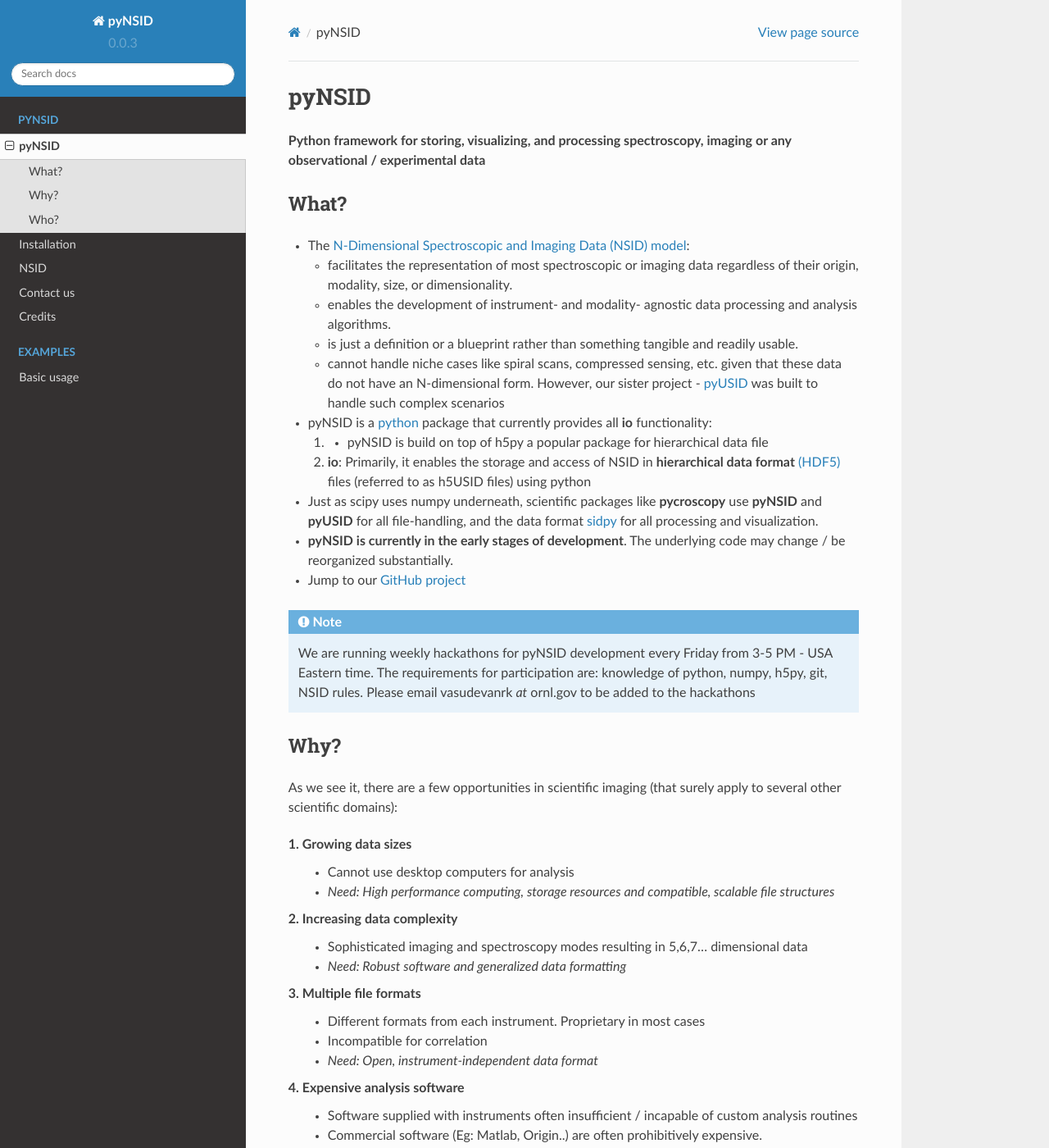
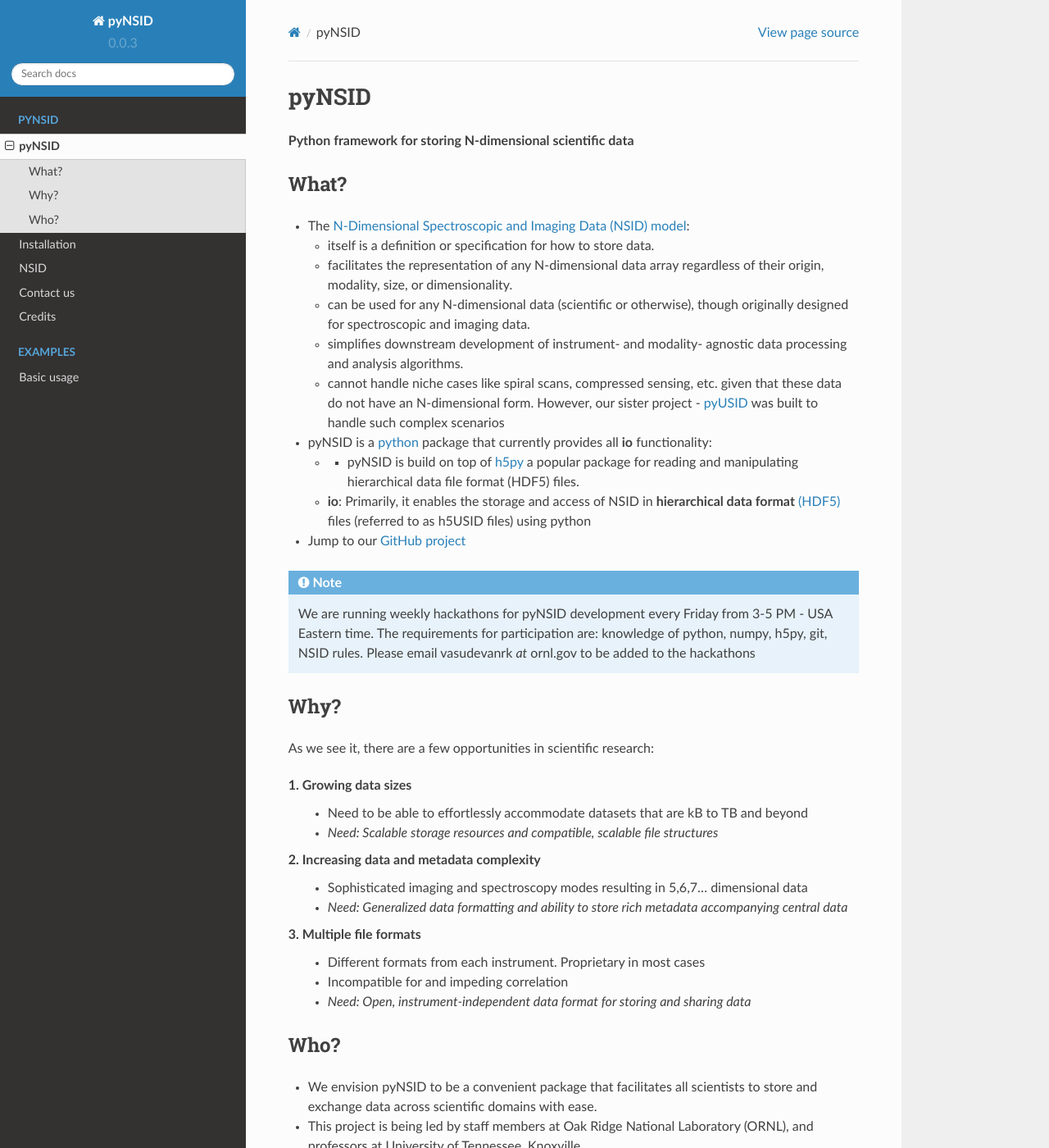
Before and after one commit to pycroscopy/pyNSID, a Sphinx documentation site: the page built from docs/source/about.rst, in a window 1280 px wide and 1400 px high. Shown: the whole window at 82% size. Built offline with Sphinx 7.4.7 and the Read the Docs theme 2.0.0, drawn with Linux system fonts in a browser that asks for light colours; pages that are not in the unit, such as notebooks, are missing from menus; some of the changed text lies outside the part shown.

Commit message:
Simplified and corrected statements

```diff
--- a/docs/source/about.rst
+++ b/docs/source/about.rst
@@ -2,24 +2,23 @@
 pyNSID
 ======
 
-**Python framework for storing, visualizing, and processing spectroscopy, imaging or any observational / experimental data**
+**Python framework for storing N-dimensional scientific data**
 
 What?
 ------
 * The `N-Dimensional Spectroscopic and Imaging Data (NSID) model <../nsid.html>`_:
 
-  * facilitates the representation of most spectroscopic or imaging data regardless of their origin, modality, size, or dimensionality.
-  * enables the development of instrument- and modality- agnostic data processing and analysis algorithms.
-  * is just a definition or a blueprint rather than something tangible and readily usable.
+  * itself is a definition or specification for how to store data.
+  * facilitates the representation of any N-dimensional data array regardless of their origin, modality, size, or dimensionality.
+  * can be used for any N-dimensional data (scientific or otherwise), though originally designed for spectroscopic and imaging data.
+  * simplifies downstream development of instrument- and modality- agnostic data processing and analysis algorithms.
   * cannot handle niche cases like spiral scans, compressed sensing, etc. given that these data do not have an N-dimensional form.
     However, our sister project - `pyUSID <../pyUSID/about.html>`_ was built to handle such complex scenarios
 * pyNSID is a `python <http://www.python.org/>`_ package that currently provides all  **io** functionality:
 
-  #. * pyNSID is build on top of h5py a popular package for hierarchical data file
-  #. **io**: Primarily, it enables the storage and access of NSID in **hierarchical data format** `(HDF5) <http://extremecomputingtraining.anl.gov/files/2015/03/HDF5-Intro-aug7-130.pdf>`_ files (referred to as h5USID files) using python
+  * * pyNSID is build on top of `h5py <https://docs.h5py.org/en/stable/>`_ a popular package for reading and manipulating hierarchical data file format (HDF5) files.
+  * **io**: Primarily, it enables the storage and access of NSID in **hierarchical data format** `(HDF5) <http://extremecomputingtraining.anl.gov/files/2015/03/HDF5-Intro-aug7-130.pdf>`_ files (referred to as h5USID files) using python
 
-* Just as scipy uses numpy underneath, scientific packages like **pycroscopy** use **pyNSID** and **pyUSID** for all file-handling, and the data format `sidpy <https://github.com/pycroscopy/sidpy>`_  for all processing and visualization.
-* **pyNSID is currently in the early stages of development**. The underlying code may change / be reorganized substantially.
 * Jump to our `GitHub project <https://github.com/pycroscopy/pyNSID>`_
 
 .. note::
@@ -29,35 +28,25 @@
 
 Why?
 -----
-As we see it, there are a few opportunities in scientific imaging (that surely apply to several other scientific domains):
+As we see it, there are a few opportunities in scientific research:
 
 **1. Growing data sizes**
-  * Cannot use desktop computers for analysis
-  * *Need: High performance computing, storage resources and compatible, scalable file structures*
+  * Need to be able to effortlessly accommodate datasets that are kB to TB and beyond
+  * *Need: Scalable storage resources and compatible, scalable file structures*
 
-**2. Increasing data complexity**
+**2. Increasing data and metadata complexity**
   * Sophisticated imaging and spectroscopy modes resulting in 5,6,7... dimensional data
-  * *Need: Robust software and generalized data formatting*
+  * *Need: Generalized data formatting and ability to store rich metadata accompanying central data*
 
 **3. Multiple file formats**
   * Different formats from each instrument. Proprietary in most cases
-  * Incompatible for correlation
-  * *Need: Open, instrument-independent data format*
-
-**4. Expensive analysis software**
-  * Software supplied with instruments often insufficient / incapable of custom analysis routines
-  * Commercial software (Eg: Matlab, Origin..) are often prohibitively expensive.
-  * *Need: Free, powerful, open source, user-friendly software*
-
-**5. Closed science**
-  * Analysis software and data not shared
-  * No guarantees of reproducibility or traceability
-  * *Need: open source data structures, file formats, centralized code and data repositories*
+  * Incompatible for and impeding correlation
+  * *Need: Open, instrument-independent data format for storing and sharing data*
 
 Who?
 ----
 * We envision pyNSID to be a convenient package that facilitates all scientists to store and exchange data across scientific domains with ease.
 * This project is being led by staff members at Oak Ridge National Laboratory (ORNL), and professors at University of Tennessee, Knoxville
-* We invite anyone interested to join our team to build better, free software for the scientific community
+* We invite anyone interested to join our team to build better and free software for the scientific community
 * Please visit our `credits and acknowledgements <./credits.html>`_ page for more information.
 * If you are interested in integrating our data model (NSID) with your existing package, please `get in touch <./contact.html>`_ with us.
```
